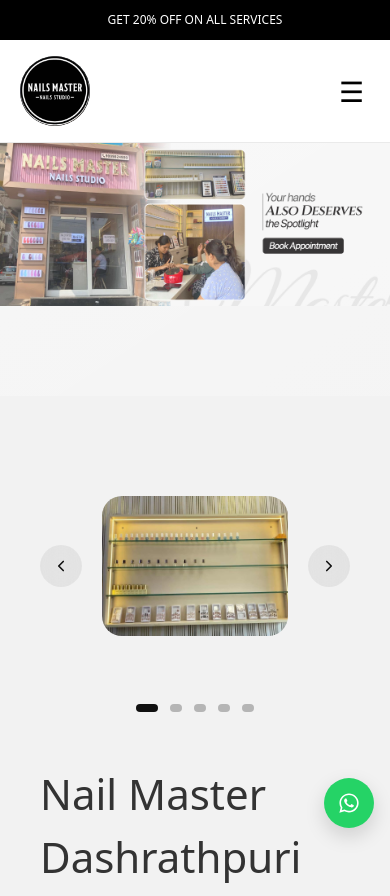
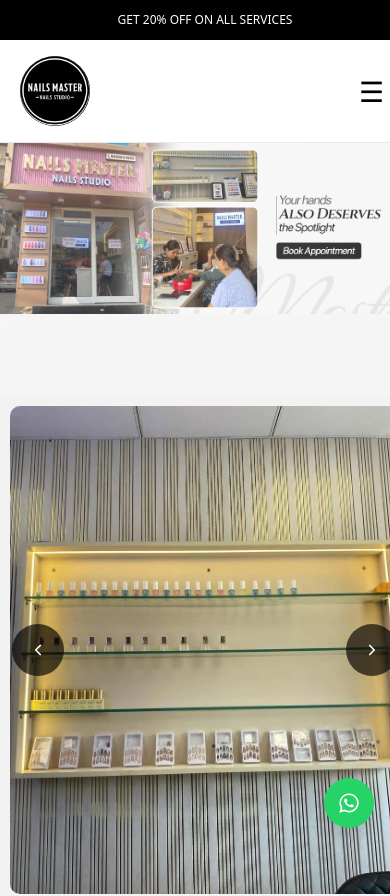
Before and after one commit to skymarketingprojects/nails-master, a React (Vite) app: page /contact/dashrathpuri in a window 390 px wide. Shown: the top 896 px of the page. Built offline with nearby package versions, Linux system fonts and the light colour scheme.

Commit message:
service images

```diff
--- a/src/components/LocationContactSection/LocationContactSection.module.css
+++ b/src/components/LocationContactSection/LocationContactSection.module.css
@@ -1,7 +1,7 @@
 .section {
     width: 100%;
     background: #f2f2f2;
-    padding: 100px 40px 80px;
+    padding: 20px 2px;
     display: flex;
     gap: 60px;
     box-sizing: border-box;
@@ -27,6 +27,7 @@
     scroll-snap-type: x mandatory;
     -webkit-overflow-scrolling: touch;
     border-radius: 20px;
+    margin: auto;
 }
 
 .galleryWrapper::-webkit-scrollbar {
@@ -46,34 +47,38 @@
     /* cover ensures image fills the frame */
     scroll-snap-align: start;
 }
-.galleryContainer {
+/* .galleryContainer {
     display: flex;
     align-items: center;
-    gap: 20px;
+    gap: 5px;
+} */
+.galleryContainer {
+    position: relative;
+    width: 100%;
 }
-
 .arrowBtn {
-    width: 42px;
-    height: 42px;
+    position: absolute;
+    top: 50%;
+    transform: translateY(-50%);
+    width: 48px;
+    height: 48px;
     border-radius: 50%;
     border: none;
-    background: rgba(0, 0, 0, 0.06);
-    color: #111;
+    background: rgba(0, 0, 0, 0.65);
+    color: #fff;
     display: flex;
     align-items: center;
     justify-content: center;
     cursor: pointer;
-    transition: background 0.25s ease, transform 0.2s ease;
-    backdrop-filter: blur(10px);
-    flex-shrink: 0;
+    z-index: 5;
 }
 
-.arrowBtn:hover {
-    background: rgba(0, 0, 0, 0.12);
+.arrowBtn:first-of-type {
+    left: 12px;
 }
 
-.arrowBtn:active {
-    transform: scale(0.92);
+.arrowBtn:last-of-type {
+    right: 12px;
 }
 
 .dots {
@@ -110,6 +115,9 @@
     font-weight: 500;
     color: #333;
     margin: 0px;
+    display: flex;
+    align-items: center;
+    justify-content: center;
 }
 
 .description {
@@ -275,3 +283,28 @@
         height: auto;
     }
 }
+@media (max-width: 900px) {
+    .section {
+        flex-direction: column;
+        padding: 0;
+    }
+
+    .galleryContainer {
+        width: 100vw;
+        margin: auto;
+        padding: 10px;
+        border-radius: 10px;
+    }
+
+    .galleryWrapper {
+        aspect-ratio: 4 / 5;
+        border-radius: 0;
+        border-radius: 10px;
+    }
+
+    .arrowBtn {
+        z-index: 20;
+        width: 52px;
+        height: 52px;
+    }
+}
--- a/src/components/LocationGalleryMapSection/LocationGalleryMapSection.module.css
+++ b/src/components/LocationGalleryMapSection/LocationGalleryMapSection.module.css
@@ -1,6 +1,8 @@
 .section {
     width: 100%;
+
     background-color: white;
+    margin: auto;
     display: flex;
     flex-direction: column;
     color: black;
@@ -13,6 +15,8 @@
 .mapWrapper {
     width: 100%;
     height: 420px;
+    max-width: 1200px;
+    margin: auto;
 }
 
 .map {
--- a/src/data/services.ts
+++ b/src/data/services.ts
@@ -16,7 +16,7 @@
   link: string;
 }
 
-const phone = "911234567890";
+const phone = "9220309477";
 
 const createWhatsAppLink = (title: string, price: number) => {
   const message = `Hi, I want to book ${title} service priced at ₹${price}. Please share available slots.`;
```
